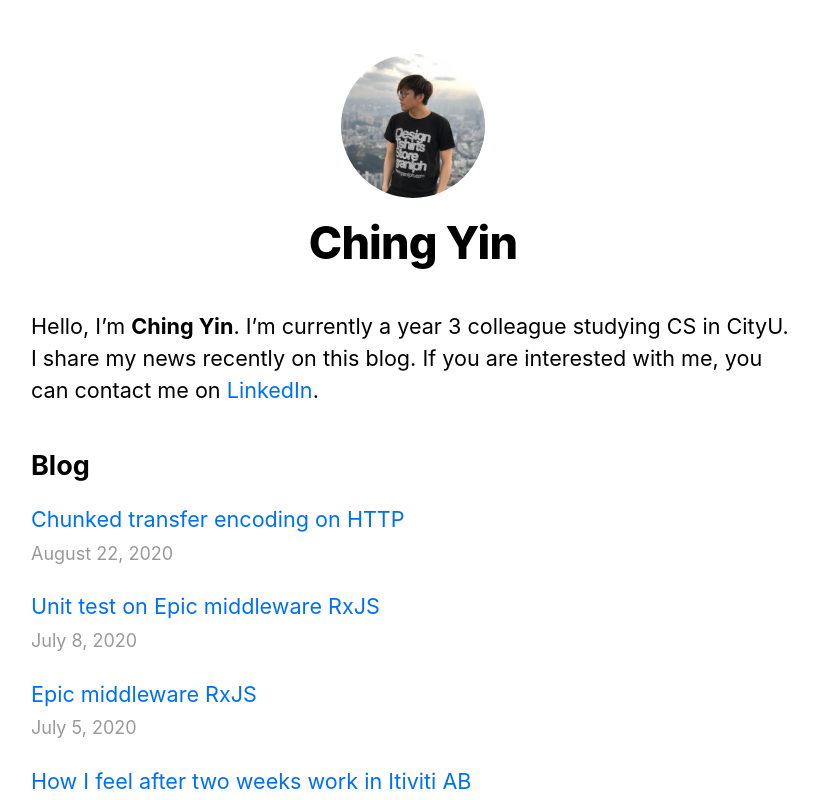
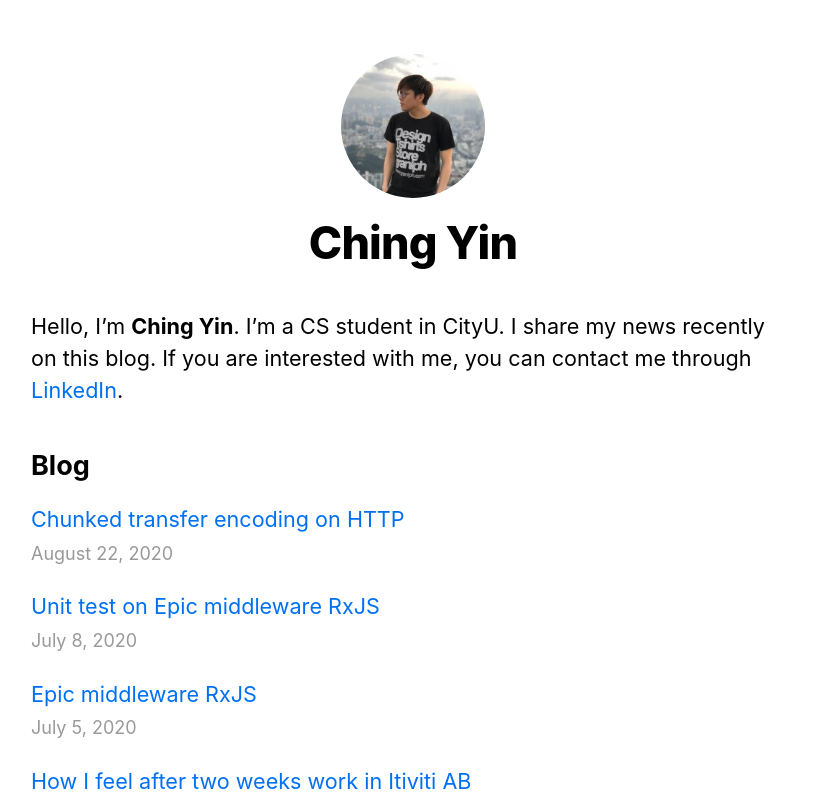
Before and after one commit to cyleung428/nextjs-blog, a Next.js app: page / in a window 1280 px wide. Shown: the top 800 px of the page, without its empty margins (227-1045 px from the left). Built offline with nearby package versions, Linux system fonts and the light colour scheme.

Commit message:
typo: fix typos on index.js

```diff
--- a/pages/index.js
+++ b/pages/index.js
@@ -20,13 +20,12 @@ export default function Home({ allPostsData }) {
       <script src="/prism.js"></script>
       <Layout home>
         <Head>
-          <title>Ching Yin's Blog</title>
+          <title>chingyin's Blog</title>
         </Head>
         <section className={utilStyles.headingMd}>
           <p>
-            Hello, I’m <b>Ching Yin</b>. I’m currently a year 3 colleague
-            studying CS in CityU. I share my news recently on this blog. If you
-            are interested with me, you can contact me on{" "}
+            Hello, I’m <b>Ching Yin</b>. I’m a CS student in CityU. I share my news recently on this blog. If you
+            are interested with me, you can contact me through{" "}
             <a href="https://www.linkedin.com/in/cy-leung-139966198/">
               LinkedIn
             </a>
```
